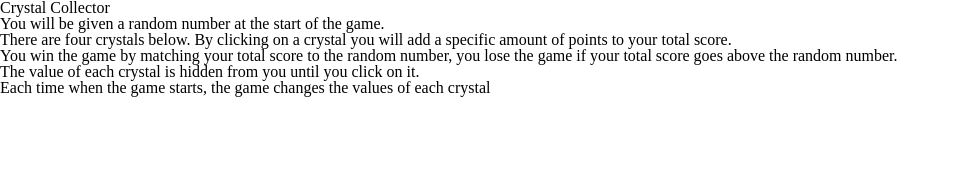
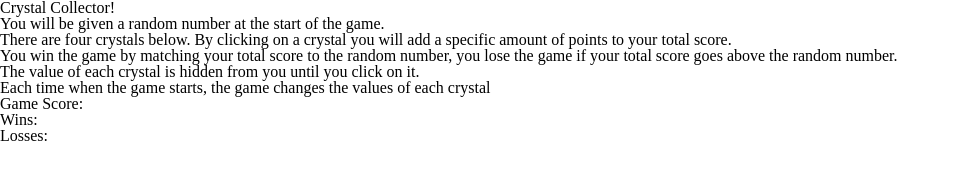
Before and after one commit to smattern416/unit-4-game, a plain HTML site: page index.html in a window 1280 px wide. Shown: the whole page, without its empty margins (0-960 px from the left). Drawn offline with nearby package versions, Linux system fonts and the light colour scheme.

Commit message:
adding id's to html for the area for Game Score, Wins and Losses

```diff
--- a/index.html
+++ b/index.html
@@ -13,7 +13,7 @@
 
         <div class="container">
                 <div class="header">
-                        <h1>Crystal Collector</h1>
+                        <h1>Crystal Collector!</h1>
                 </div>
                 <p>You will be given a random number at the start of the game.</p>
                     <p>There are four crystals below. By clicking on a crystal you will add a specific amount of points to your total score.</p>
@@ -21,7 +21,9 @@
                     <p>The value of each crystal is hidden from you until you click on it.</p>
                     <p>Each time when the game starts, the game changes the values of each crystal</p>
 
-
+        <div id="gameScore"><h1>Game Score:</h1></div>
+        <div id="winScore"><h1>Wins:</h1></div>
+        <div id="lossScore"><h1>Losses:</h1></div>
         </div>
 
 
```
